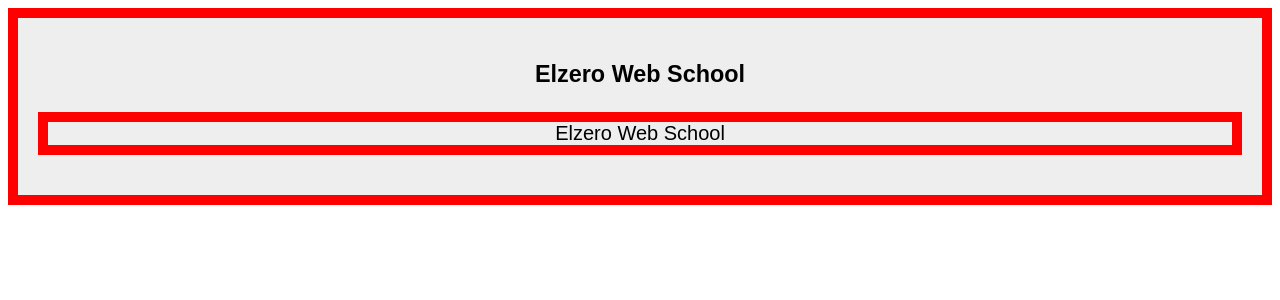
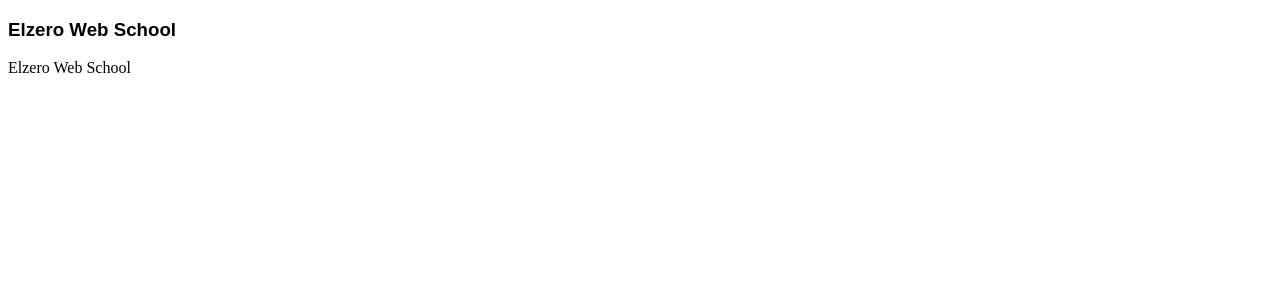
Before and after one commit to mouatezbenariba/elzero-progression, a PHP site: page / in a window 1280 px wide. Shown: the top 300 px of the page. Run offline with PHP 8.4, Linux system fonts and the light colour scheme.

Commit message:
fix a problem

```diff
--- a/Notes-CSS/22/master.css
+++ b/Notes-CSS/22/master.css
@@ -1,18 +1,3 @@
-body{
+h3{
   font-family: Arial, Helvetica, sans-serif;
 }
-
-div{
-  padding: 20px;
-  border: 10px solid red;
-
-  background-color: #EEE;
-
-  font-size: 20px;
-  text-align: center;
-}
-
-div p{
-border: 10px solid;
-border-color: inherit;
-}
```
